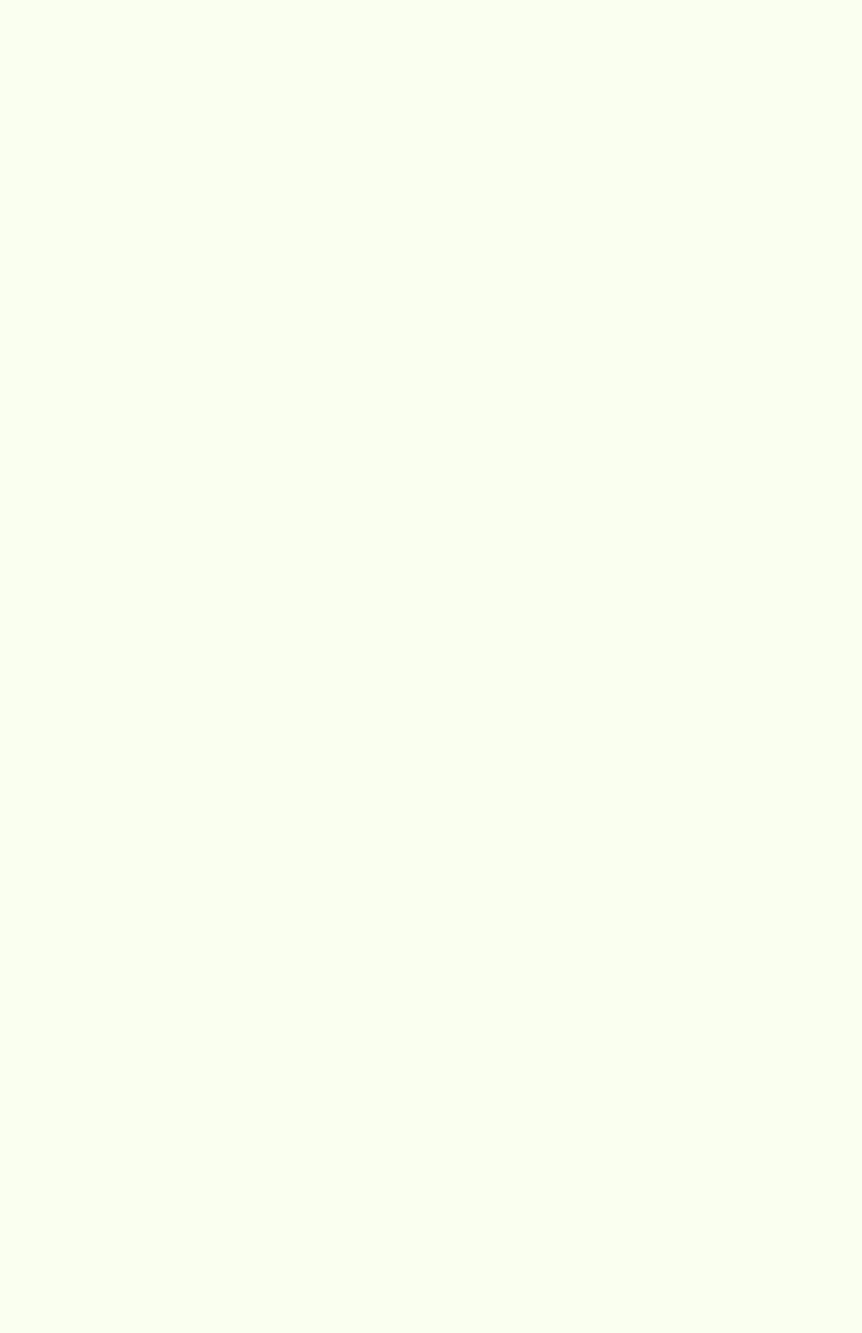
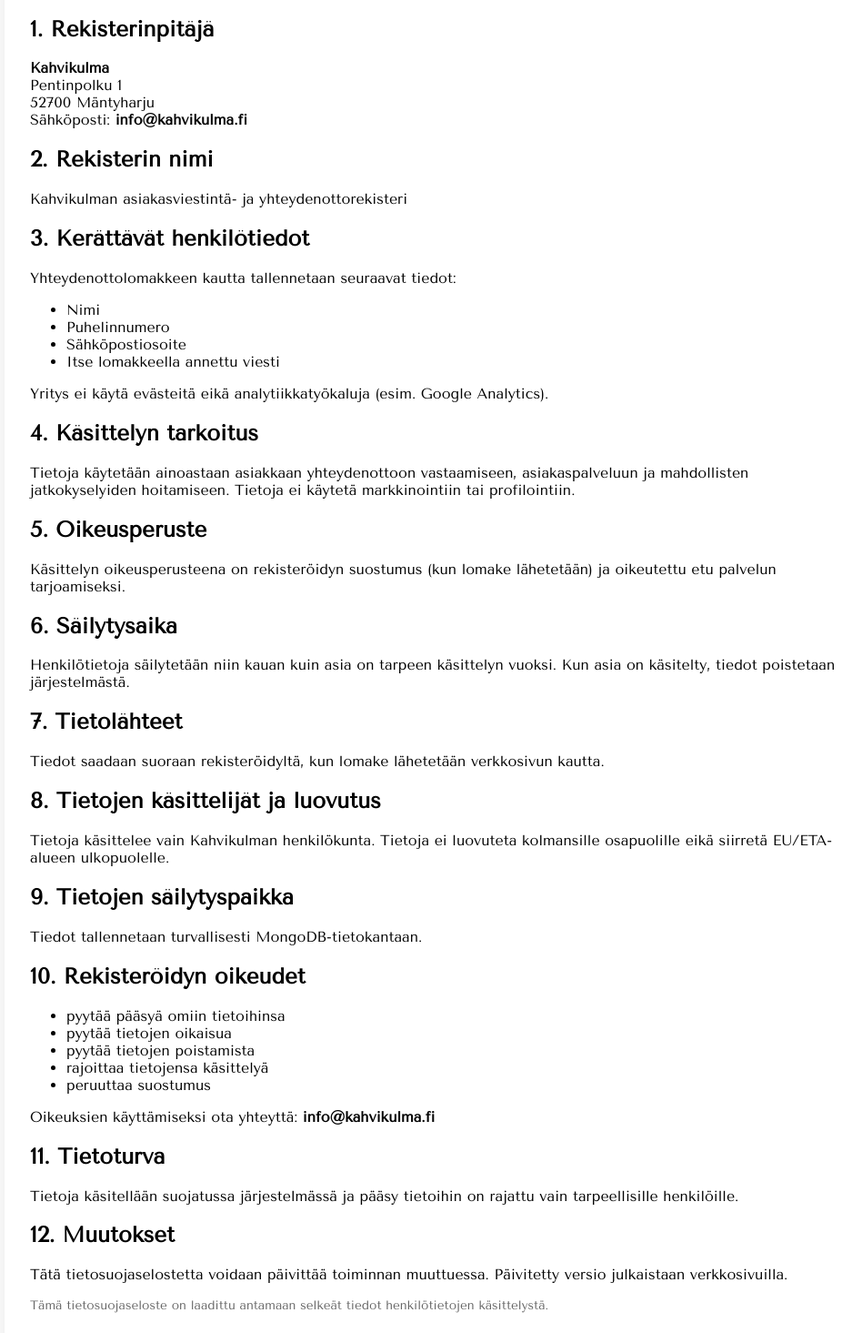
Before and after one commit to BigDsaur/Kahvikulma, a React (Vite) app in the folder Kahvi_frontend/: page /tietosuojaseloste in a window 1280 px wide. Before the commit this address had no page. Shown: the part 225-1690 px from the top of the page at 91% size, without its empty margins (157-1105 px from the left). Before the commit the page ends 800 px from the top, so only its background shows below. Built offline with nearby package versions, Linux system fonts and the light colour scheme.

Commit message:
Tietosuoja päivitys, ja nappi

```diff
--- a/Kahvi_frontend/public/tietosuojaseloste.html
+++ /dev/null
@@ -1,82 +0,0 @@
-<!doctype html>
-<html lang="fi">
-<head>
-  <meta charset="utf-8" />
-  <meta name="viewport" content="width=device-width,initial-scale=1" />
-  <title>Tietosuojaseloste — Kahvikulma</title>
-  <style>
-    body { font-family: Arial, Helvetica, sans-serif; line-height:1.6; color:#222; margin:0; padding:0; background:#fafafa; }
-    .container { max-width:900px; margin:40px auto; background:#fff; padding:28px; box-shadow:0 6px 18px rgba(0,0,0,0.06); border-radius:8px; }
-    h1 { font-size:1.8rem; margin-bottom:6px; color:#111; }
-    h2 { font-size:1.1rem; margin-top:20px; color:#333; }
-    p, ul { color:#333; font-size:0.98rem; }
-    ul { padding-left:20px; }
-    a { color:#0b64c8; text-decoration:none; }
-    a:hover { text-decoration:underline; }
-    .small { font-size:0.85rem; color:#666; margin-top:10px; }
-  </style>
-</head>
-<body>
-  <div class="container">
-    <h1>Tietosuojaseloste</h1>
-    <p><strong>Kahvikulma</strong></p>
-    <p><em>Viimeksi päivitetty: 10.12.2025</em></p>
-
-    <h2>1. Rekisterinpitäjä</h2>
-    <p><strong>Kahvikulma</strong><br>
-    Pentinpolku 1<br>
-    52700 Mäntyharju<br>
-    Sähköposti: <strong>vaihda_tahan@kahvikulma.fi</strong></p>
-
-    <h2>2. Rekisterin nimi</h2>
-    <p>Kahvikulman asiakasviestintä- ja yhteydenottorekisteri</p>
-
-    <h2>3. Kerättävät henkilötiedot</h2>
-    <p>Yhteydenottolomakkeen kautta tallennetaan seuraavat tiedot:</p>
-    <ul>
-      <li>Nimi</li>
-      <li>Puhelinnumero</li>
-      <li>Sähköpostiosoite</li>
-      <li>Itse lomakkeella annettu viesti</li>
-    </ul>
-    <p>Yritys ei käytä evästeitä eikä analytiikkatyökaluja (esim. Google Analytics).</p>
-
-    <h2>4. Käsittelyn tarkoitus</h2>
-    <p>Tietoja käytetään ainoastaan asiakkaan yhteydenottoon vastaamiseen, asiakaspalveluun ja mahdollisten jatkokyselyiden hoitamiseen. Tietoja ei käytetä markkinointiin tai profilointiin.</p>
-
-    <h2>5. Oikeusperuste</h2>
-    <p>Käsittelyn oikeusperusteena on rekisteröidyn suostumus (kun lomake lähetetään) ja oikeutettu etu palvelun tarjoamiseksi (asiakkaan yhteydenottoon vastaaminen).</p>
-
-    <h2>6. Säilytysaika</h2>
-    <p>Henkilötietoja säilytetään niin kauan kuin asia on tarpeen käsittelyn vuoksi. Kun asia on käsitelty, tiedot poistetaan järjestelmästä.</p>
-
-    <h2>7. Tietolähteet</h2>
-    <p>Tiedot saadaan suoraan rekisteröidyltä, kun lomake lähetetään verkkosivun kautta.</p>
-
-    <h2>8. Tietojen käsittelijät ja luovutus</h2>
-    <p>Tietoja käsittelee vain Kahvikulman henkilökunta. Tietoja ei luovuteta kolmansille osapuolille eikä siirretä EU/ETA-alueen ulkopuolelle.</p>
-
-    <h2>9. Tietojen säilytyspaikka</h2>
-    <p>Tiedot tallennetaan turvallisesti MongoDB-tietokantaan.</p>
-
-    <h2>10. Rekisteröidyn oikeudet</h2>
-    <p>Rekisteröidyllä on oikeus:</p>
-    <ul>
-      <li>pyytää pääsyä omiin tietoihinsa</li>
-      <li>pyytää tietojen oikaisua</li>
-      <li>pyytää tietojen poistamista</li>
-      <li>rajoittaa tietojensa käsittelyä</li>
-      <li>peruuttaa suostumus</li>
-    </ul>
-    <p>Oikeuksien käyttämiseksi ota yhteyttä: <strong>vaihda_tahan@kahvikulma.fi</strong></p>
-
-    <h2>11. Tietoturva</h2>
-    <p>Tietoja käsitellään suojatussa järjestelmässä ja pääsy tietoihin on rajattu vain tarpeellisille henkilöille. Käytämme yleisesti hyväksyttyjä tekniikoita tietojen suojaamiseksi.</p>
-
-    <h2>12. Muutokset</h2>
-    <p>Tätä tietosuojaselostetta voidaan päivittää toiminnan muuttuessa. Päivitetty versio julkaistaan verkkosivuilla.</p>
-
-    <p class="small">Tämä tietosuojaseloste on laadittu antamaan selkeät tiedot henkilötietojen käsittelystä. Muista korvata sähköpostiosoite placeholder oikealla osoitteella.</p>
-  </div>
-</body>
-</html>
--- a/Kahvi_frontend/src/App.jsx
+++ b/Kahvi_frontend/src/App.jsx
@@ -6,6 +6,8 @@
 import Admin from "./pages/Admin/admin";
 import Login from "./pages/Admin/Login";
 import RequireAdmin from "./components/RequireAdmin";
+import Tietosuojaseloste from "./pages/tietosuojaseloste";
+
 
 const App = () => {
   return (
@@ -16,6 +18,9 @@
 
         {/* Menu page */}
         <Route path="/menu" element={<Menu />} />
+
+        <Route path="/tietosuojaseloste" element={<Tietosuojaseloste />} />
+
 
         {/* Admin pages */}
         <Route path="/admin/login" element={<Login />} />
--- a/Kahvi_frontend/src/pages/Kotisivu.jsx
+++ b/Kahvi_frontend/src/pages/Kotisivu.jsx
@@ -13,6 +13,7 @@
     message: ""
   });
 
+  const [consent, setConsent] = useState(false); // ✅ Consent state
   const [status, setStatus] = useState("");
 
   useEffect(() => {
@@ -36,6 +37,7 @@
       .then(() => {
         setStatus("Viestisi on lähetetty!");
         setFormData({ name: "", phone: "", email: "", message: "" });
+        setConsent(false); // reset consent
       })
       .catch(() => setStatus("Viestin lähetys epäonnistui."));
   };
@@ -51,8 +53,7 @@
           <p>Kahvikulma on kolmen siskoksen pitämä kahvila Mäntyharjun keskustassa. Kahvila avasi ovensa syyskuussa 2025.</p>
           <p>Kahvilastamme löytyy päivittäin vaihtuva valikoima erilaisia makeita ja suolaisia herkkuja. Leivomme ja paistamme päivittäin muun muassa tuoretta pullaa, viinereitä ja munkkeja.</p>
           <p>Lämpimästi tervetuloa Kahvikulmaan!</p>
-          <p>Terkuin <p>
-            </p>Krakaun siskokset!</p>
+          <p>Terkuin <p>Krakaun siskokset!</p></p>
         </div>
       </section>
 
@@ -124,7 +125,24 @@
               required
             ></textarea>
 
-            <button type="submit">Lähetä viesti</button>
+
+            <label style={{ display: "block", marginTop: "12px" }}>
+              <input
+                type="checkbox"
+                checked={consent}
+                onChange={(e) => setConsent(e.target.checked)}
+                required
+              />{" "}
+              Hyväksyn tietojeni käsittelemisen ja tallentamisen{" "}
+              <a href="/tietosuojaseloste" target="_blank" rel="noopener noreferrer">
+                tietosuojaselosteessa
+              </a>{" "}
+              määritetyllä tavalla. *
+            </label>
+
+            <button type="submit" disabled={!consent}>
+              Lähetä viesti
+            </button>
           </form>
 
           {status && <p>{status}</p>}
--- /dev/null
+++ b/Kahvi_frontend/src/pages/Tietosuojaseloste.jsx
@@ -0,0 +1,121 @@
+const Tietosuojaseloste = () => {
+  return (
+    <div style={styles.body}>
+      <div style={styles.container}>
+        <h1>Tietosuojaseloste</h1>
+
+        <p><strong>Kahvikulma</strong></p>
+        <p><em>Viimeksi päivitetty: 10.12.2025</em></p>
+
+        <h2>1. Rekisterinpitäjä</h2>
+        <p>
+          <strong>Kahvikulma</strong><br />
+          Pentinpolku 1<br />
+          52700 Mäntyharju<br />
+          Sähköposti: <strong>info@kahvikulma.fi</strong>
+        </p>
+
+        <h2>2. Rekisterin nimi</h2>
+        <p>Kahvikulman asiakasviestintä- ja yhteydenottorekisteri</p>
+
+        <h2>3. Kerättävät henkilötiedot</h2>
+        <p>Yhteydenottolomakkeen kautta tallennetaan seuraavat tiedot:</p>
+        <ul>
+          <li>Nimi</li>
+          <li>Puhelinnumero</li>
+          <li>Sähköpostiosoite</li>
+          <li>Itse lomakkeella annettu viesti</li>
+        </ul>
+        <p>
+          Yritys ei käytä evästeitä eikä analytiikkatyökaluja (esim. Google Analytics).
+        </p>
+
+        <h2>4. Käsittelyn tarkoitus</h2>
+        <p>
+          Tietoja käytetään ainoastaan asiakkaan yhteydenottoon vastaamiseen,
+          asiakaspalveluun ja mahdollisten jatkokyselyiden hoitamiseen.
+          Tietoja ei käytetä markkinointiin tai profilointiin.
+        </p>
+
+        <h2>5. Oikeusperuste</h2>
+        <p>
+          Käsittelyn oikeusperusteena on rekisteröidyn suostumus
+          (kun lomake lähetetään) ja oikeutettu etu palvelun tarjoamiseksi.
+        </p>
+
+        <h2>6. Säilytysaika</h2>
+        <p>
+          Henkilötietoja säilytetään niin kauan kuin asia on tarpeen käsittelyn vuoksi.
+          Kun asia on käsitelty, tiedot poistetaan järjestelmästä.
+        </p>
+
+        <h2>7. Tietolähteet</h2>
+        <p>
+          Tiedot saadaan suoraan rekisteröidyltä, kun lomake lähetetään verkkosivun kautta.
+        </p>
+
+        <h2>8. Tietojen käsittelijät ja luovutus</h2>
+        <p>
+          Tietoja käsittelee vain Kahvikulman henkilökunta.
+          Tietoja ei luovuteta kolmansille osapuolille eikä siirretä EU/ETA-alueen ulkopuolelle.
+        </p>
+
+        <h2>9. Tietojen säilytyspaikka</h2>
+        <p>Tiedot tallennetaan turvallisesti MongoDB-tietokantaan.</p>
+
+        <h2>10. Rekisteröidyn oikeudet</h2>
+        <ul>
+          <li>pyytää pääsyä omiin tietoihinsa</li>
+          <li>pyytää tietojen oikaisua</li>
+          <li>pyytää tietojen poistamista</li>
+          <li>rajoittaa tietojensa käsittelyä</li>
+          <li>peruuttaa suostumus</li>
+        </ul>
+
+        <p>
+          Oikeuksien käyttämiseksi ota yhteyttä: <strong>info@kahvikulma.fi</strong>
+        </p>
+
+        <h2>11. Tietoturva</h2>
+        <p>
+          Tietoja käsitellään suojatussa järjestelmässä ja pääsy tietoihin
+          on rajattu vain tarpeellisille henkilöille.
+        </p>
+
+        <h2>12. Muutokset</h2>
+        <p>
+          Tätä tietosuojaselostetta voidaan päivittää toiminnan muuttuessa.
+          Päivitetty versio julkaistaan verkkosivuilla.
+        </p>
+
+        <p style={styles.small}>
+          Tämä tietosuojaseloste on laadittu antamaan selkeät tiedot
+          henkilötietojen käsittelystä.
+        </p>
+      </div>
+    </div>
+  );
+};
+
+const styles = {
+  body: {
+    background: "#fafafa",
+    padding: "40px 16px",
+    fontFamily: "Arial, Helvetica, sans-serif"
+  },
+  container: {
+    maxWidth: "900px",
+    margin: "0 auto",
+    background: "#fff",
+    padding: "28px",
+    borderRadius: "8px",
+    boxShadow: "0 6px 18px rgba(0,0,0,0.06)"
+  },
+  small: {
+    fontSize: "0.85rem",
+    color: "#666",
+    marginTop: "16px"
+  }
+};
+
+export default Tietosuojaseloste;
```
Also changed, not shown: 1 other file (tests, documents, lock files or other folders).
